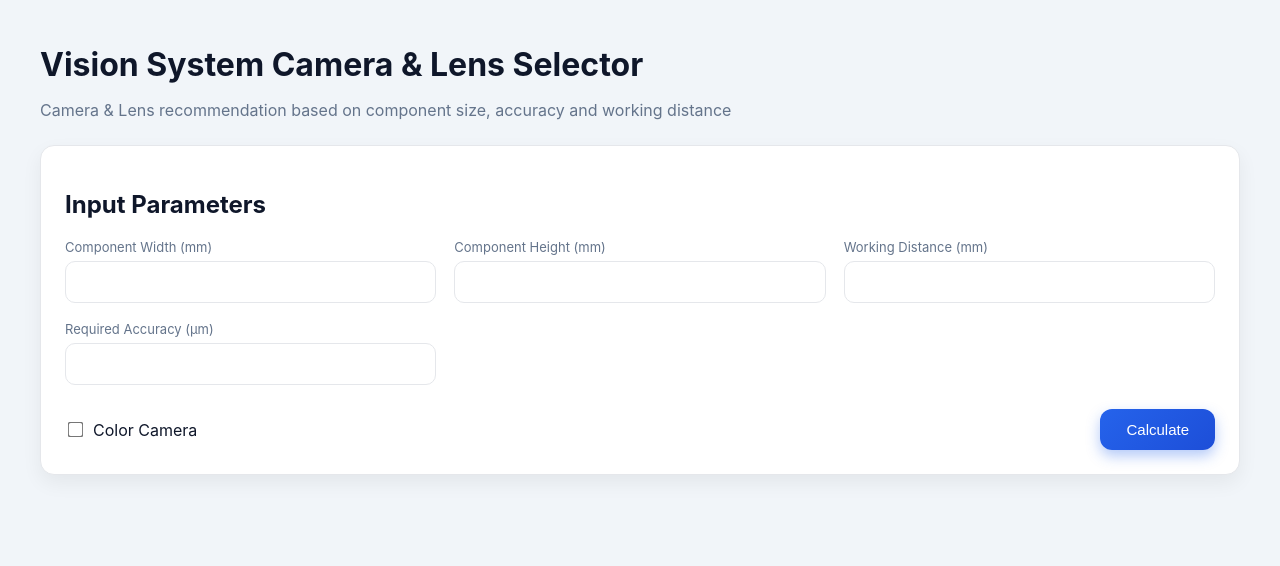
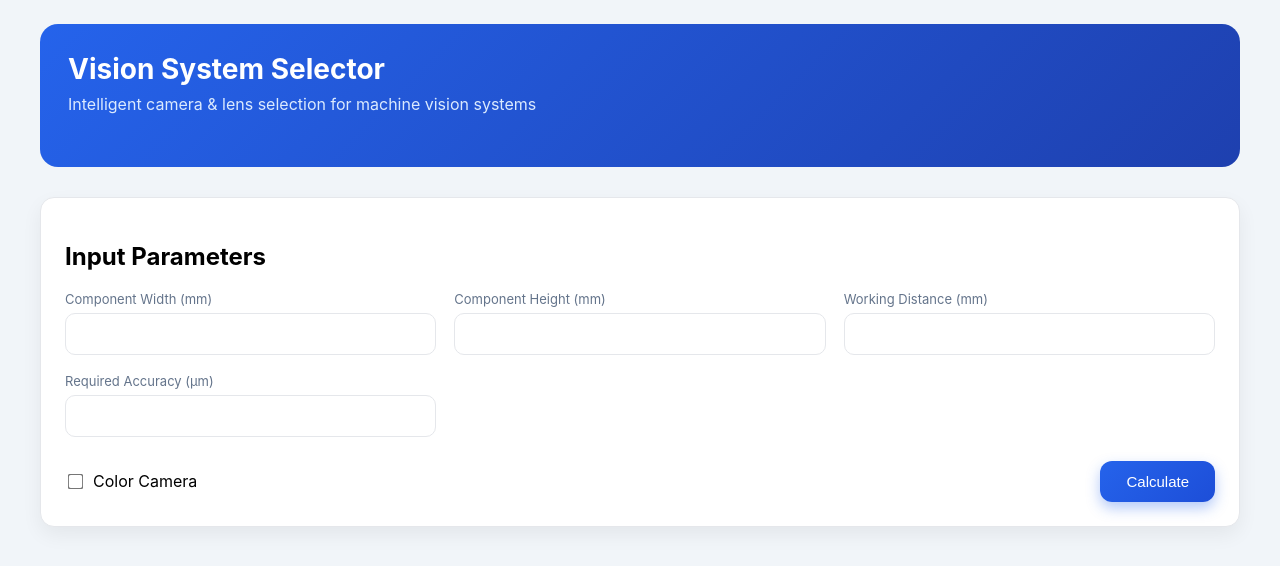
Before and after one commit to srivathsan18901/vision-selector, a React (Vite) app in the folder vision-frontend/: page / in a window 1280 px wide. Shown: the top 566 px of the page. Built offline with nearby package versions, Linux system fonts and the light colour scheme.

Commit message:
some UI changes

```diff
--- a/vision-frontend/src/pages/home.tsx
+++ b/vision-frontend/src/pages/home.tsx
@@ -9,10 +9,13 @@ function Home() {
 
   return (
     <div className="container">
-      <h1>Vision System Camera & Lens Selector</h1>
-      <p className="subtitle">
-        Camera & Lens recommendation based on component size, accuracy and working distance
-      </p>
+<div className="header">
+  <h1>Vision System Selector</h1>
+  <p className="subtitle">
+    Intelligent camera & lens selection for machine vision systems
+  </p>
+</div>
+
       <InputForm onCalculate={setResult} />
 
       {result && (
--- a/vision-frontend/src/styles/global.css
+++ b/vision-frontend/src/styles/global.css
@@ -1,10 +1,36 @@
 :root {
-  --primary: #2563eb;
-  --secondary: #0f172a;
+  /* Brand Colors */
+  --primary: #2563eb;      /* Blue */
+  --accent: #22c55e;       /* Green */
+  --warning: #f59e0b;      /* Amber */
+
+  /* Gradients */
+  --gradient-primary: linear-gradient(135deg, #2563eb, #1e40af);
+  --gradient-accent: linear-gradient(135deg, #22c55e, #16a34a);
+
+  /* Neutrals */
   --bg: #f1f5f9;
   --card: #ffffff;
   --border: #e5e7eb;
+  --text-main: #0f172a;
   --text-muted: #64748b;
+}
+.header {
+  background: var(--gradient-primary);
+  padding: 28px;
+  border-radius: 18px;
+  color: white;
+  margin-bottom: 30px;
+}
+
+.header h1 {
+  margin: 0;
+  font-size: 28px;
+}
+
+.header .subtitle {
+  color: #dbeafe;
+  margin-top: 8px;
 }
 
 body {
@@ -35,5 +61,10 @@ h1 {
   margin-bottom: 24px;
   border-radius: 14px;
   border: 1px solid var(--border);
-  box-shadow: 0 8px 20px rgba(0,0,0,0.06);
+  box-shadow: 0 8px 20px rgba(0,0,0,0.06); transition: transform 0.2s ease, box-shadow 0.2s ease;
 }
+
+.section:hover {
+  transform: translateY(-2px);
+  box-shadow: 0 12px 28px rgba(0,0,0,0.12);
+}
```
Also changed, not shown: vision-frontend/src/components/inputForm/InputForm.css (line endings or trailing spaces).
